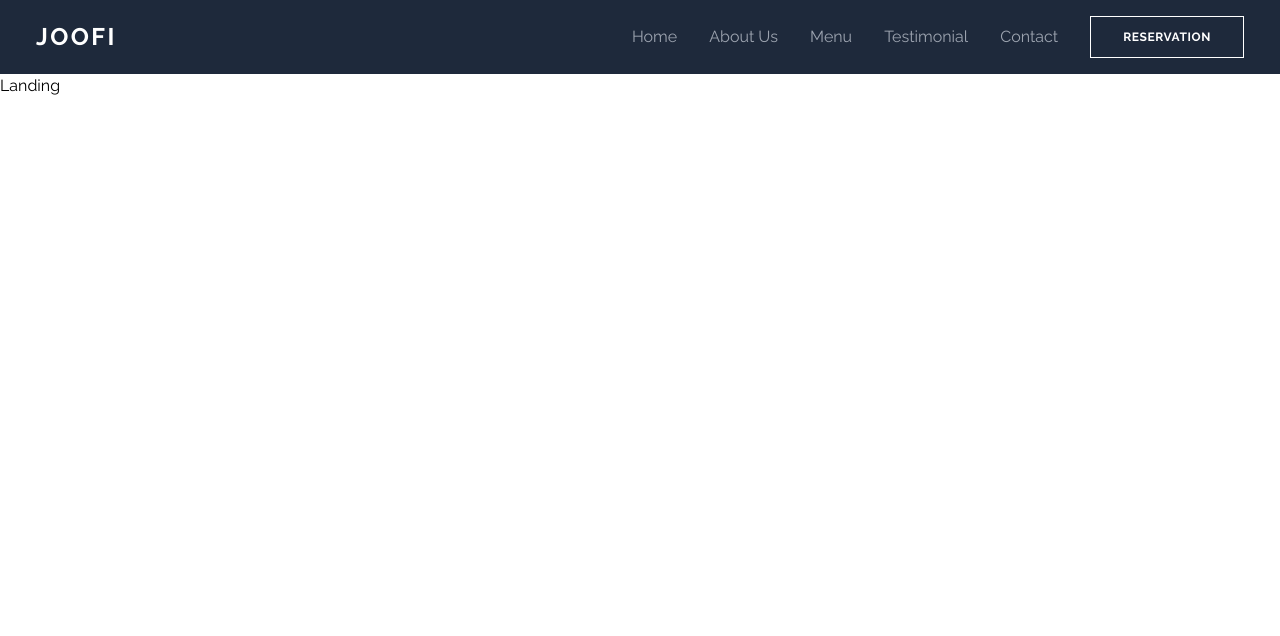
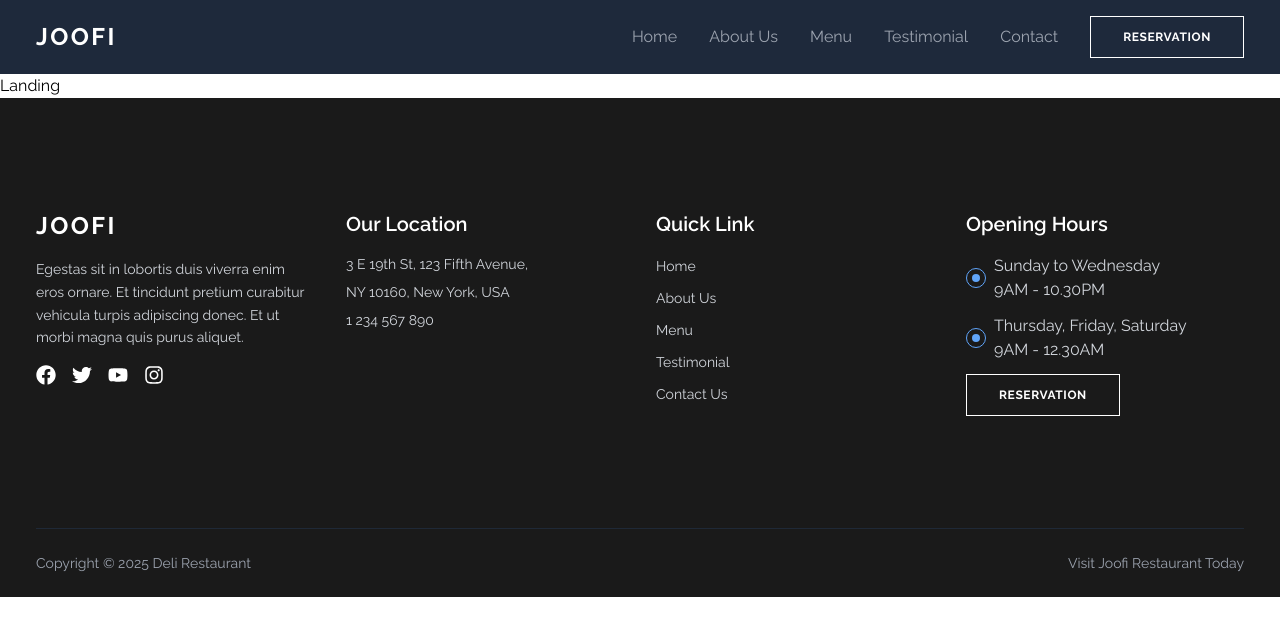
Before and after one commit to DhakalYukesh/restaurant-ecommerce, a Next.js app in the folder front-app/: page / in a window 1280 px wide. Shown: the top 636 px of the page. Built offline with nearby package versions, Linux system fonts and the light colour scheme.

Commit message:
feat: add footer section

```diff
--- a/front-app/app/(front)/layout.tsx
+++ b/front-app/app/(front)/layout.tsx
@@ -1,3 +1,4 @@
+import Footer from "@/components/generic/footer";
 import Navbar from "@/components/generic/navbar";
 import React from "react";
 
@@ -6,6 +7,7 @@ const layout = ({ children }: { children: React.ReactNode }) => {
     <div>
       <Navbar />
       {children}
+      <Footer />
     </div>
   );
 };
--- a/front-app/app/not-found.tsx
+++ b/front-app/app/not-found.tsx
@@ -1,9 +1,10 @@
 import Button from "@/components/generic/button";
+import Footer from "@/components/generic/footer";
 import Navbar from "@/components/generic/navbar";
 
 const page = () => {
   return (
-    <div>
+    <>
       <Navbar />
       <div className="py-20 bg-gray-100">
         <div className="web-container bg-white">
@@ -24,7 +25,8 @@ const page = () => {
           </div>
         </div>
       </div>
-    </div>
+      <Footer />
+    </>
   );
 };
 
--- /dev/null
+++ b/front-app/components/generic/footer.tsx
@@ -0,0 +1,121 @@
+import { FaFacebook, FaTwitter, FaYoutube, FaInstagram } from "react-icons/fa";
+import Link from "next/link";
+import Button from "./button";
+
+const Footer = () => {
+  return (
+    <footer className="bg-primary text-white pt-28">
+      <div className="web-container">
+        {/* Main Footer Content */}
+        <div className="grid grid-cols-1 md:grid-cols-2 lg:grid-cols-4 gap-8 mb-28">
+          {/* Brand Section */}
+          <div className="space-y-4">
+            <h3 className="text-2xl font-bold flex items-center gap-2 tracking-widest uppercase">
+              Joofi
+            </h3>
+            <p className="text-gray-300 text-sm leading-relaxed">
+              Egestas sit in lobortis duis viverra enim eros ornare. Et
+              tincidunt pretium curabitur vehicula turpis adipiscing donec. Et
+              ut morbi magna quis purus aliquet.
+            </p>
+            <div className="flex gap-4">
+              <Link
+                href="#"
+                className="hover:text-blue-400 transition-colors"
+              >
+                <FaFacebook size={20} />
+              </Link>
+              <Link
+                href="#"
+                className="hover:text-blue-400 transition-colors"
+              >
+                <FaTwitter size={20} />
+              </Link>
+              <Link
+                href="#"
+                className="hover:text-blue-400 transition-colors"
+              >
+                <FaYoutube size={20} />
+              </Link>
+              <Link
+                href="#"
+                className="hover:text-blue-400 transition-colors"
+              >
+                <FaInstagram size={20} />
+              </Link>
+            </div>
+          </div>
+
+          {/* Location Section */}
+          <div className="space-y-4">
+            <h3 className="text-xl font-semibold">Our Location</h3>
+            <div className="space-y-2 text-gray-300 text-sm">
+              <p>3 E 19th St, 123 Fifth Avenue,</p>
+              <p>NY 10160, New York, USA</p>
+              <p>1 234 567 890</p>
+            </div>
+          </div>
+
+          {/* Quick Links Section */}
+          <div className="space-y-4">
+            <h3 className="text-xl font-semibold">Quick Link</h3>
+            <ul className="space-y-2">
+              {["Home", "About Us", "Menu", "Testimonial", "Contact Us"].map(
+                (item) => (
+                  <li key={item}>
+                    <Link
+                      href="#"
+                      className="text-gray-300 hover:text-blue-400 transition-colors text-sm"
+                    >
+                      {item}
+                    </Link>
+                  </li>
+                )
+              )}
+            </ul>
+          </div>
+
+          {/* Opening Hours Section */}
+          <div className="space-y-4">
+            <h3 className="text-xl font-semibold">Opening Hours</h3>
+            <div className="space-y-3">
+              <div className="flex items-center gap-2 text-gray-300">
+                <div className="w-5 h-5 rounded-full border border-blue-400 flex items-center justify-center">
+                  <div className="w-2 h-2 bg-blue-400 rounded-full"></div>
+                </div>
+                <div>
+                  <p>Sunday to Wednesday</p>
+                  <p>9AM - 10.30PM</p>
+                </div>
+              </div>
+              <div className="flex items-center gap-2 text-gray-300">
+                <div className="w-5 h-5 rounded-full border border-blue-400 flex items-center justify-center">
+                  <div className="w-2 h-2 bg-blue-400 rounded-full"></div>
+                </div>
+                <div>
+                  <p>Thursday, Friday, Saturday</p>
+                  <p>9AM - 12.30AM</p>
+                </div>
+              </div>
+              <Button
+                variant="black"
+                title="Reservation"
+                href="/reservation"
+              />
+            </div>
+          </div>
+        </div>
+
+        {/* Copyright Section */}
+        <div className="border-t border-gray-800 pt-6 pb-6 mt-8">
+          <div className="flex flex-col md:flex-row justify-between items-center gap-4 text-gray-400 text-sm">
+            <p>Copyright © 2025 Deli Restaurant</p>
+            <p>Visit Joofi Restaurant Today</p>
+          </div>
+        </div>
+      </div>
+    </footer>
+  );
+};
+
+export default Footer;
--- a/front-app/tailwind.config.ts
+++ b/front-app/tailwind.config.ts
@@ -11,6 +11,7 @@ export default {
       colors: {
         background: "var(--background)",
         foreground: "var(--foreground)",
+        primary: "#1A1A1A",
       },
     },
   },
```
Also changed, not shown: front-app/package.json (+6 -5 lines), 1 other file (tests, documents, lock files or other folders).
